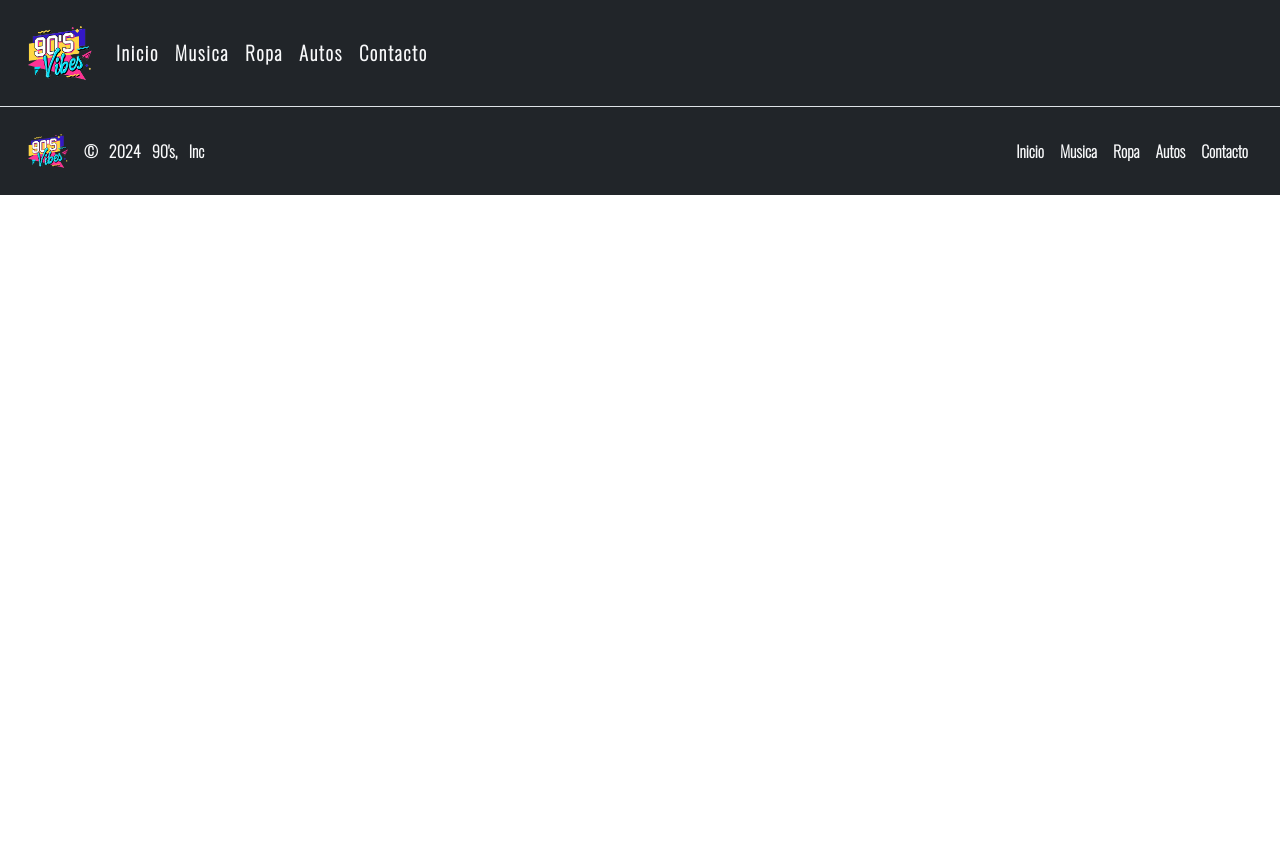
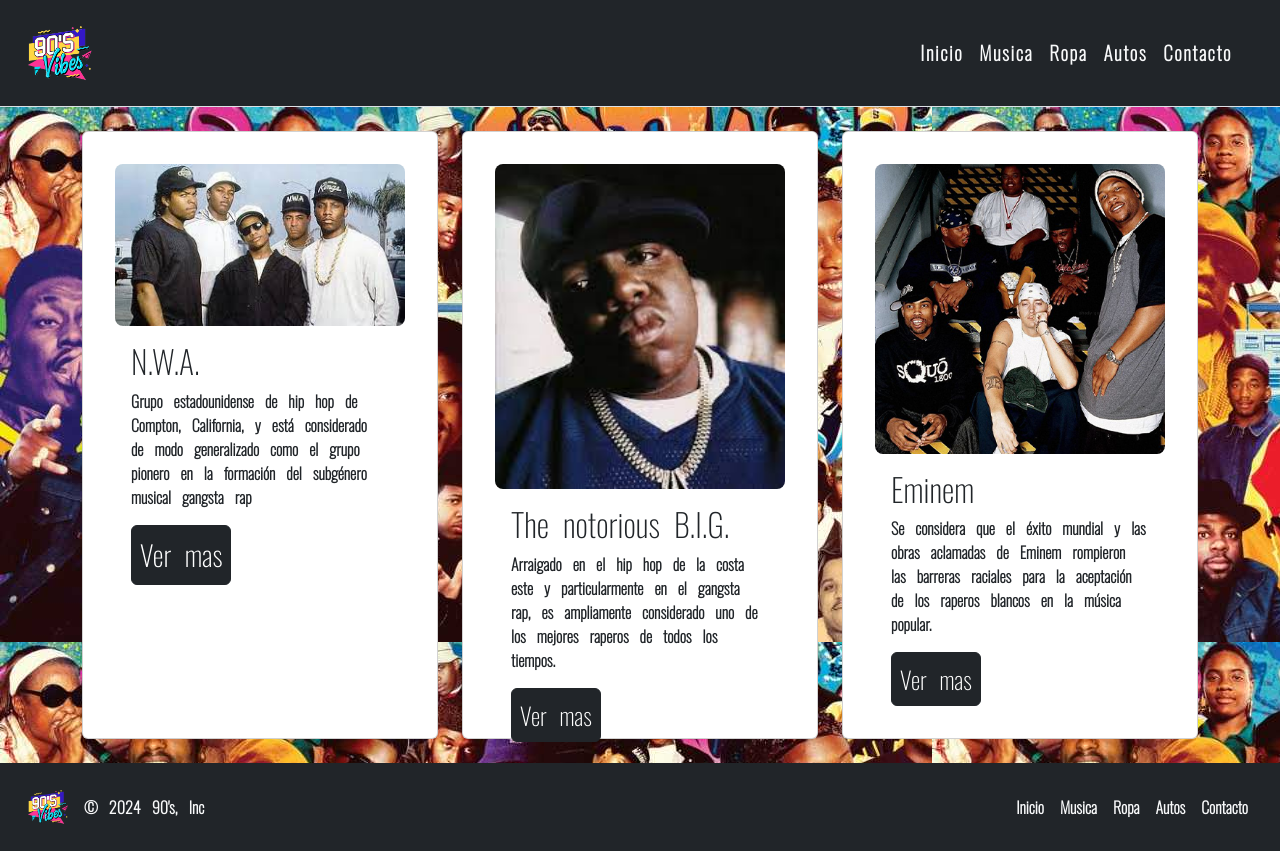
Before and after one commit to JCBTK/EntregaProyectoFinal-Benitez, a plain HTML site: page pages/musica.html in a window 1280 px wide. Before the commit the page ends 800 px from the top, so only its background shows below. Drawn offline with nearby package versions, Linux system fonts and the light colour scheme.

Commit message:
mas cambios

```diff
--- a/pages/musica.html
+++ b/pages/musica.html
@@ -10,14 +10,17 @@
 <body>
     <nav class="navbar navbar-expand-md bg-dark p-3 border-bottom" id="menu">
         <div class="container-fluid">
-            <a class="navbar-brand" href="../index.html"><img src="./img/logo.png" id="logo" alt=""></a>
-            <button class="navbar-toggler bg-light" type="button" data-bs-toggle="collapse" data-bs-target="#navbarNavAltMarkup" aria-controls="navbarNavAltMarkup" aria-expanded="false" aria-label="Toggle navigation">
+            <a class="navbar-brand" href="../index.html"><img src="./img/logo.png" id="logo" alt="logo"></a>
+            <nav class="navbar navbar-expand-md">
+                <div class="container-fluid ">
+                    <button class="navbar-toggler bg-light" type="button" data-bs-toggle="collapse" data-bs-target="#navbarNav"
+                        aria-controls="navbarNav" aria-expanded="false" aria-label="Toggle navigation">
                         <span class="navbar-toggler-icon"></span>
                     </button>
-            <div class="collapse navbar-collapse" id="navbarNavAltMarkup">
+                    <div class="collapse navbar-collapse" id="navbarNav">
                         <div class="navbar-nav">
-                    <a class="nav-link active text-light Inicio" aria-current="page" href="../index.html">Inicio</a>
-                    <a class="nav-link text-light Musica" href="musica.html">Musica</a>
+                            <a class="nav-link text-light Inicio" href="../index.html">Inicio</a>
+                            <a class="nav-link active text-light Musica" aria-current="page" href="musica.html">Musica</a>
                             <a class="nav-link text-light Ropa" href="ropa.html">Ropa</a>
                             <a class="nav-link text-light Autos" href="autos.html">Autos</a>
                             <a class="nav-link text-light Contacto" href="contacto.html">Contacto</a>
@@ -25,8 +28,43 @@
                     </div>
                 </div>
             </nav>
+        </div>
+    </nav>
     <div class="MUSICA">
-
+        <div class="container">
+            <div class="row">
+                <div class="col-lg-4 col-md-12">
+                    <div class="card">
+                        <img src="/pages/img/Musica1.jpg" class="card-img-top" alt="NWA">
+                        <div class="card-body">
+                            <h2 class="card-title">N.W.A.</h2>
+                            <p class="card-text">Grupo estadounidense de hip hop de Compton, California, y está considerado de modo generalizado como el grupo pionero en la formación del subgénero musical gangsta rap</p>
+                            <a href="https://es.wikipedia.org/wiki/N.W.A." class="btn btn-dark fs-3 p-2">Ver mas</a>
+                        </div>
+                    </div>
+                </div>
+                <div class="col-lg-4 col-md-6">
+                    <div class="card">
+                        <img src="/pages/img/Musica2.jpg" class="card-img-top" alt="Biggie">
+                        <div class="card-body">
+                            <h2 class="card-title">The notorious B.I.G.</h2>
+                            <p class="card-text">Arraigado en el hip hop de la costa este y particularmente en el gangsta rap, es ampliamente considerado uno de los mejores raperos de todos los tiempos.</p>
+                            <a href="https://es.wikipedia.org/wiki/The_Notorious_B.I.G." class="btn btn-dark fs-4 p-2">Ver mas</a>
+                        </div>
+                    </div>
+                </div>
+                <div class="col-lg-4 col-md-6">
+                    <div class="card">
+                        <img src="/pages/img/Musica3.jpg" class="card-img-top" alt="EMN">
+                        <div class="card-body">
+                            <h2 class="card-title">Eminem</h2>
+                            <p class="card-text">Se considera que el éxito mundial y las obras aclamadas de Eminem rompieron las barreras raciales para la aceptación de los raperos blancos en la música popular.</p>
+                            <a href="https://es.wikipedia.org/wiki/Eminem" class="btn btn-dark fs-4 p-2">Ver mas</a>
+                        </div>
+                    </div>
+                </div>
+            </div>
+        </div>
     </div>
     <div class="container-fluid bg-dark">
         <footer class="d-flex flex-wrap justify-content-between align-items-center py-3">
@@ -44,8 +82,8 @@
                     </button>
                     <div class="collapse navbar-collapse" id="navbarNav">
                         <div class="navbar-nav">
-                            <a class="nav-link active text-light Inicio" aria-current="page" href="../index.html">Inicio</a>
-                            <a class="nav-link text-light Musica" href="musica.html">Musica</a>
+                            <a class="nav-link text-light Inicio" href="../index.html">Inicio</a>
+                            <a class="nav-link active text-light Musica" aria-current="page" href="musica.html">Musica</a>
                             <a class="nav-link text-light Ropa" href="ropa.html">Ropa</a>
                             <a class="nav-link text-light Autos" href="autos.html">Autos</a>
                             <a class="nav-link text-light Contacto" href="contacto.html">Contacto</a>
--- a/style/style.css
+++ b/style/style.css
@@ -120,7 +120,20 @@
     padding: 1rem;
     background-image: url(../pages/img/BackgroundPaternCars.jpg);
 }
-
-#HAM{
-    color: white !important;
+/*PAGINA MUSICA*/
+.MUSICA{
+    padding: 1.5rem;
+    background-image: url(../pages/img/BackgroundPaternMusic.jpg);
 }
+.card{
+    display: flex;
+    box-sizing: border-box;
+    padding: 2rem;
+    height:38rem ;
+}
+.card-img-top{
+    max-height: 60% !important;
+    border-radius: 0.5rem;
+}
+.card-text{
+}
```
Also changed, not shown: index.html (+7 -2 lines), pages/autos.html (+11 -6 lines), pages/contacto.html (+11 -6 lines), pages/ropa.html (+11 -6 lines), pages/img/BackgroundPaternMusic.jpg (added), pages/img/Musica1.jpg (added), pages/img/Musica2.jpg (added), pages/img/Musica3.jpg (added). Lines whose indentation alone changed are shown as unchanged.
